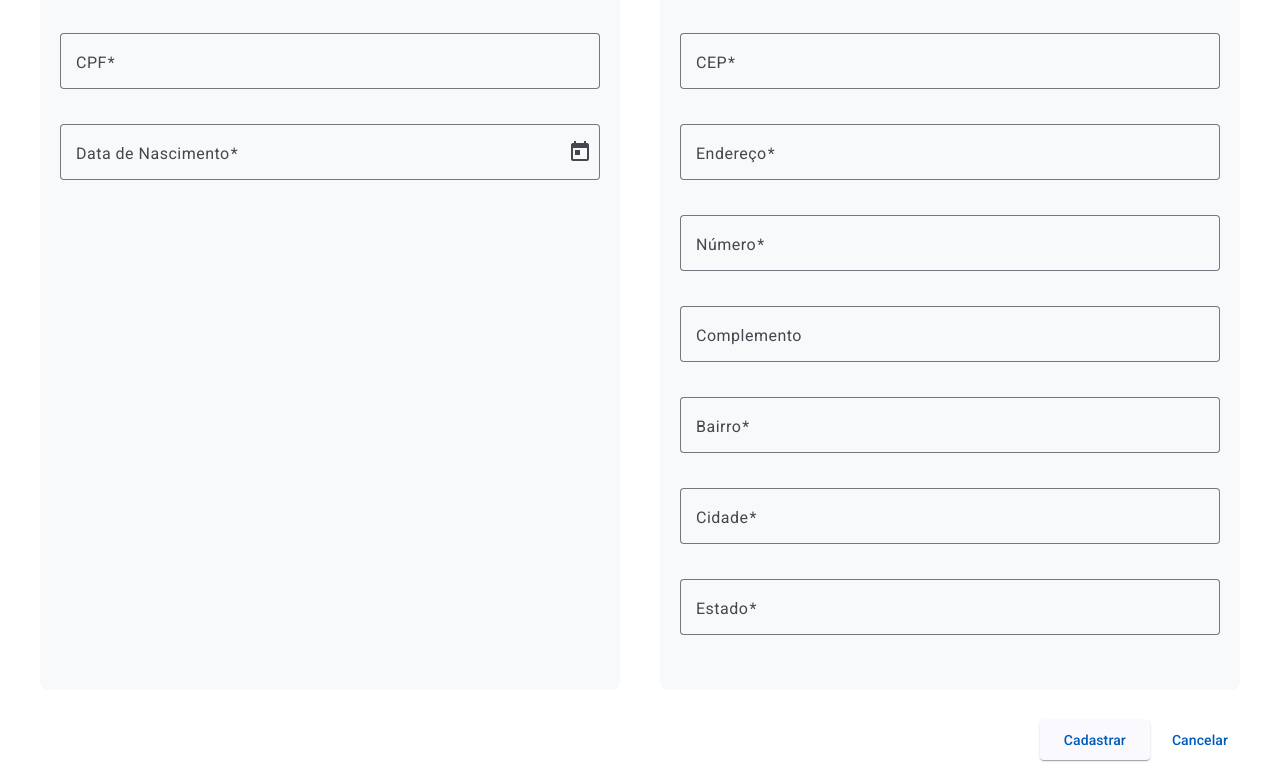
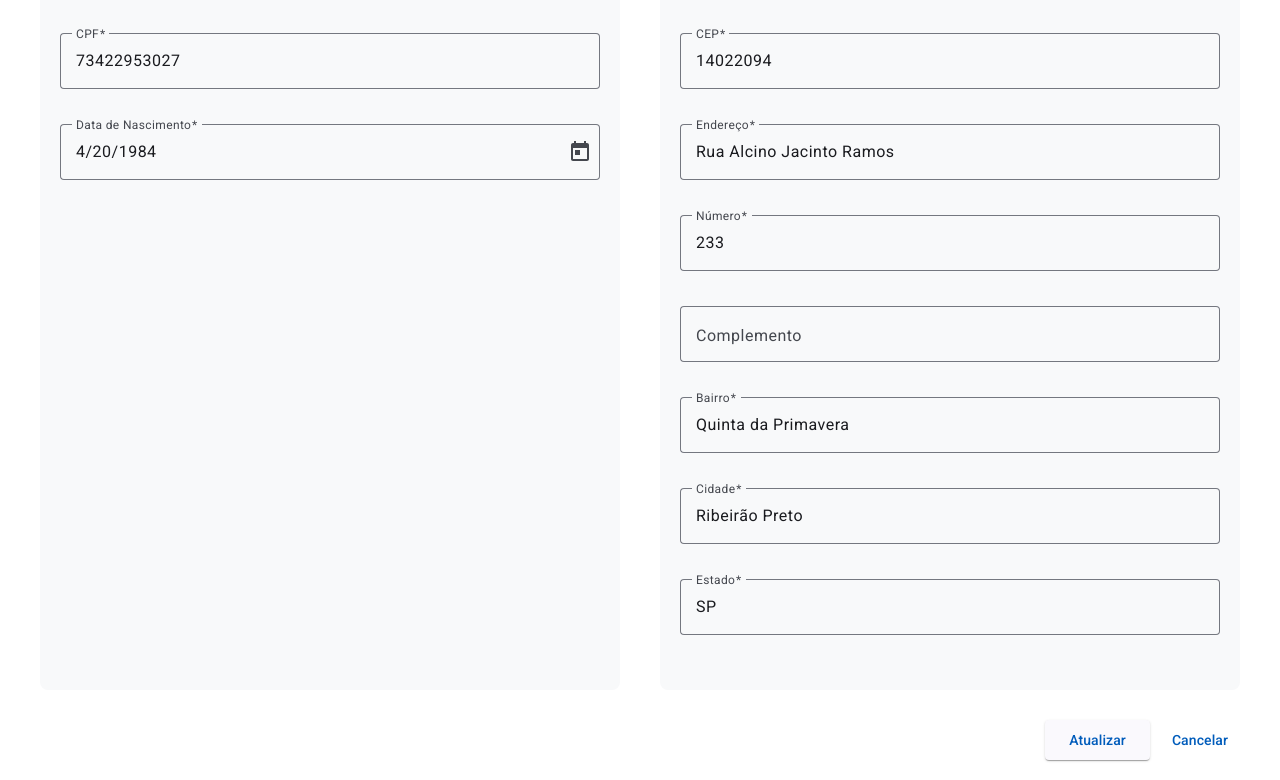
Before and after one commit to onillacerda/abertura-empresa, an Angular app in the folder abertura-empresa/: page /pedidos/editar/1 in a window 1280 px wide. Shown: the part 277-1057 px from the top of the page. Built offline with nearby package versions, Linux system fonts and the light colour scheme; data requests are answered from the project's data file.

Commit message:
Adicionado função de Editar Pedido

```diff
--- a/abertura-empresa/src/app/features/company-requests/company-request-form/company-request-form.component.ts
+++ b/abertura-empresa/src/app/features/company-requests/company-request-form/company-request-form.component.ts
@@ -9,7 +9,7 @@ import { MatDatepickerModule } from '@angular/material/datepicker';
 import { MatNativeDateModule } from '@angular/material/core';
 import { MatCheckboxModule } from '@angular/material/checkbox';
 import { CompanyRequest } from '../company-requests/company-requests.component';
-import { Router } from '@angular/router';
+import { ActivatedRoute, Router } from '@angular/router';
 import { HttpClient } from '@angular/common/http';
 
 @Component({
@@ -39,30 +39,44 @@ export class CompanyRequestFormComponent implements OnInit {
   constructor(
     private fb: FormBuilder,
     private router: Router,
-    private http: HttpClient
+    private http: HttpClient,
+    private route: ActivatedRoute
   ) {
     this.initForm();
   }
 
   ngOnInit(): void {
-    if (this.request) {
-      this.patchForm();
+    const id = this.route.snapshot.paramMap.get('id');
+    if (id) {
+      this.http.get(`http://localhost:3000/empresas/${id}`)
+        .subscribe({
+          next: (response: any) => {
+            this.request = response;
+            this.initForm();
+          },
+          error: (error) => {
+            console.error('Erro ao carregar pedido:', error);
+            this.router.navigate(['/empresa/pedidos']);
+          }
+        });
+    } else {
+      this.initForm();
     }
   }
 
   private initForm(): void {
     this.requestForm = this.fb.group({
-      nomeResponsavel: ['', [Validators.required]],
-      cpf: ['', [Validators.required, Validators.pattern('^[0-9]{11}$')]],
-      dataNascimento: ['', [Validators.required]],
-      nomeFantasia: ['', [Validators.required]],
-      cep: ['', [Validators.required, Validators.pattern('^[0-9]{8}$')]],
-      endereco: ['', [Validators.required]],
-      numero: ['', [Validators.required]],
-      complemento: [''],
-      bairro: ['', [Validators.required]],
-      cidade: ['', [Validators.required]],
-      estado: ['', [Validators.required]]
+      nomeResponsavel: [this.request?.solicitante.ds_responsavel || '', [Validators.required]],
+      cpf: [this.request?.solicitante.nu_cpf || '', [Validators.required, Validators.pattern('^[0-9]{11}$')]],
+      dataNascimento: [this.request?.solicitante.date_nascimento || '', [Validators.required]],
+      nomeFantasia: [this.request?.empresa.ds_nome_fantasia || '', [Validators.required]],
+      cep: [this.request?.empresa.endereco.co_cep || '', [Validators.required, Validators.pattern('^[0-9]{8}$')]],
+      endereco: [this.request?.empresa.endereco.ds_logradouro || '', [Validators.required]],
+      numero: [this.request?.empresa.endereco.co_numero || '', [Validators.required]],
+      complemento: [this.request?.empresa.endereco.ds_complemento || ''],
+      bairro: [this.request?.empresa.endereco.ds_bairro || '', [Validators.required]],
+      cidade: [this.request?.empresa.endereco.ds_municipio || '', [Validators.required]],
+      estado: [this.request?.empresa.endereco.ds_uf || '', [Validators.required]]
     });
   }
 
@@ -108,7 +122,7 @@ export class CompanyRequestFormComponent implements OnInit {
             ds_uf: this.requestForm.value.estado
           }
         },
-        id: this.request?.id || Date.now().toString()
+        id: this.request?.id
       };
 
       if (this.request) {
--- a/abertura-empresa/src/app/features/company-requests/company-requests/company-requests.component.html
+++ b/abertura-empresa/src/app/features/company-requests/company-requests/company-requests.component.html
@@ -40,7 +40,7 @@
     </div>
     <div class="dialog-actions">
       <button mat-button (click)="dialogRef.close()">Fechar</button>
-      <button mat-raised-button color="primary" [routerLink]="['/editar', request.id]">
+      <button mat-raised-button color="primary" (click)="dialogRef.close(); navigateToEdit(request)">
         Editar Pedido
       </button>
     </div>
--- a/abertura-empresa/src/app/features/company-requests/company-requests/company-requests.component.ts
+++ b/abertura-empresa/src/app/features/company-requests/company-requests/company-requests.component.ts
@@ -79,6 +79,10 @@ export class CompanyRequestsComponent implements OnInit {
     });
   }
 
+  navigateToEdit(request: CompanyRequest): void {
+    this.router.navigate(['/pedidos/editar', request.id]);
+  }
+
   openForm(request: CompanyRequest | null) {
     const dialogRef = this.dialog.open(CompanyRequestFormComponent, {
       data: request,
```
